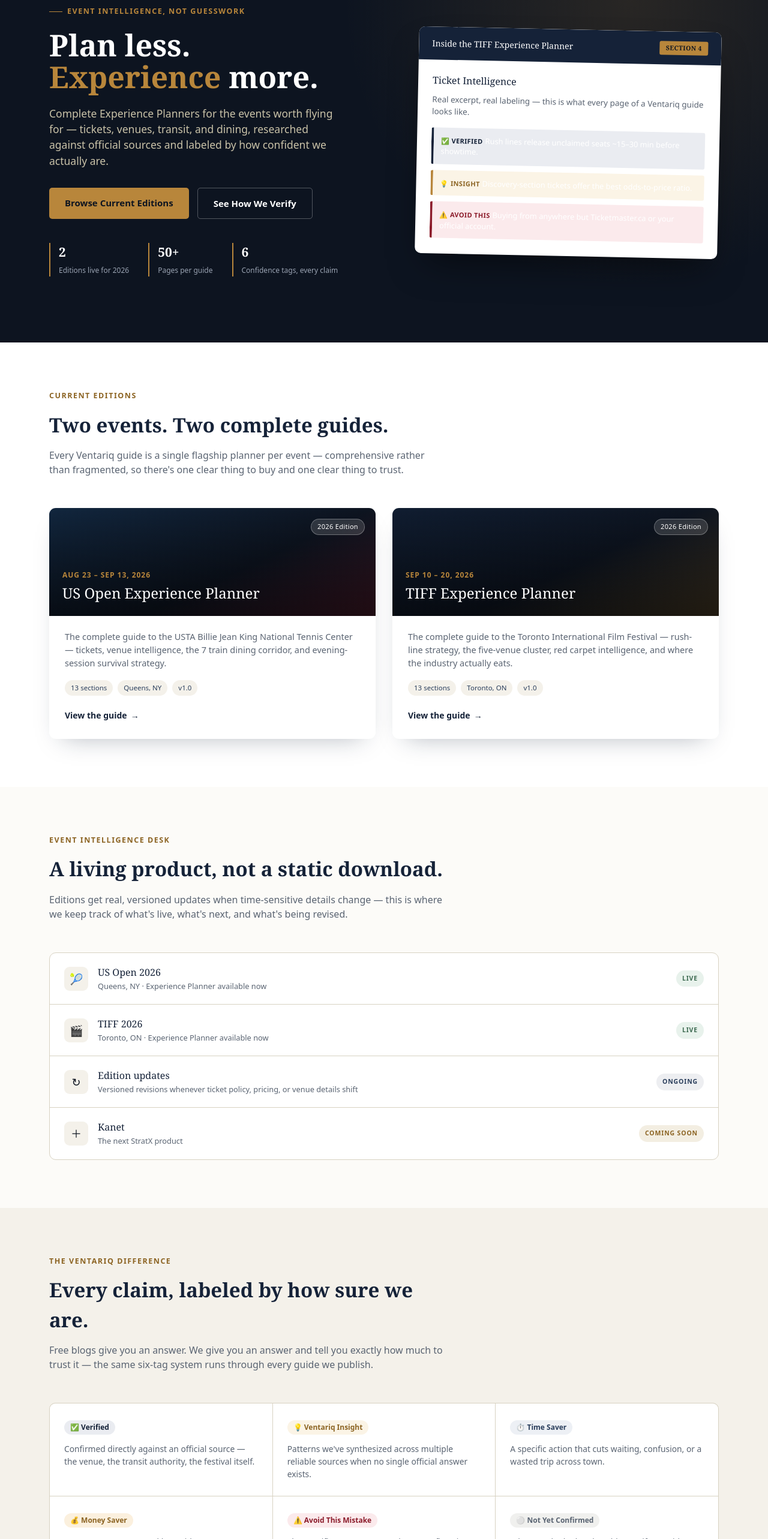
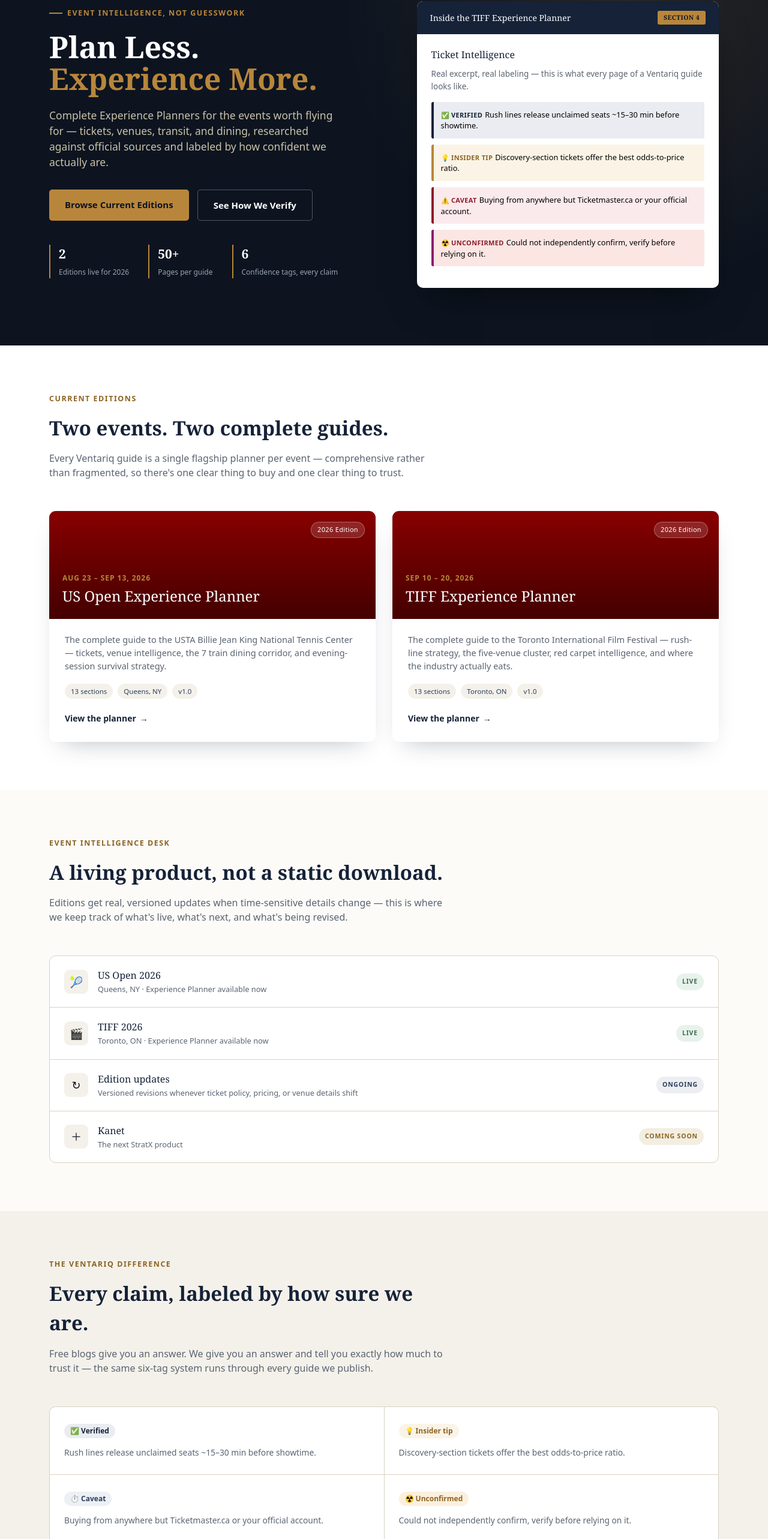
Before and after one commit to ayomikuolarewaju/ventariqplanner, a Next.js app: page / in a window 1280 px wide. Shown: the part 146-2712 px from the top of the page at 60% size. Built offline with nearby package versions, Linux system fonts and the light colour scheme.

Commit message:
correction1

```diff
--- a/app/page.tsx
+++ b/app/page.tsx
@@ -24,9 +24,9 @@ export default function Home() {
             </span>
 
             <h1 className="mb-5 font-serif text-4xl font-bold leading-[1.07] text-white md:text-[50px]">
-              Plan less.
+              Plan Less.
               <br />
-              <em className="not-italic text-[#B8863B]">Experience</em> more.
+              <em className="not-italic text-[#B8863B]">Experience More.</em>
             </h1>
 
             <p className="mb-8 max-w-[480px] text-[17.5px] text-[#C9C2A8]">
@@ -70,9 +70,6 @@ export default function Home() {
           </div>
 
           <motion.div
-            initial={{ opacity: 0, y: 20, rotate: 0 }}
-            animate={{ opacity: 1, y: 0, rotate: 1.2 }}
-            transition={{ duration: 0.6, ease: [0.22, 1, 0.36, 1] }}
             className="overflow-hidden rounded-[10px] bg-white shadow-[0_30px_60px_-20px_rgba(0,0,0,0.55)]"
           >
             <div className="flex items-center justify-between bg-[#152238] px-5.5 py-4 font-serif text-sm text-white">
@@ -90,26 +87,32 @@ export default function Home() {
                 Ventariq guide looks like.
               </p>
 
-              <div className="mb-2.5 rounded-[3px] border-l-4 border-[#152238] bg-[#EAECF1] p-3 text-[12.8px] leading-[1.45]">
+              <div className="mb-2.5 text-black rounded-[3px] border-l-4 border-[#152238] bg-[#EAECF1] p-3 text-[12.8px] leading-[1.45]">
                 <b className="mr-1 text-[11px] tracking-[0.03em] text-[#152238]">
                   ✅ VERIFIED
                 </b>
                 Rush lines release unclaimed seats ~15–30 min before
                 showtime.
               </div>
-              <div className="mb-2.5 rounded-[3px] border-l-4 border-[#B8863B] bg-[#FBF4E6] p-3 text-[12.8px] leading-[1.45]">
+              <div className="mb-2.5 text-black rounded-[3px] border-l-4 border-[#B8863B] bg-[#FBF4E6] p-3 text-[12.8px] leading-[1.45]">
                 <b className="mr-1 text-[11px] tracking-[0.03em] text-[#8C6423]">
-                  💡 INSIGHT
+                  💡 INSIDER TIP
                 </b>
                 Discovery-section tickets offer the best odds-to-price
                 ratio.
               </div>
-              <div className="rounded-[3px] border-l-4 border-[#8C1C2B] bg-[#FBEAEC] p-3 text-[12.8px] leading-[1.45]">
+              <div className="mb-2.5 text-black rounded-[3px] border-l-4 border-[#8C1C2B] bg-[#FBEAEC] p-3 text-[12.8px] leading-[1.45]">
                 <b className="mr-1 text-[11px] tracking-[0.03em] text-[#8C1C2B]">
-                  ⚠ AVOID THIS
+                  ⚠ CAVEAT
                 </b>
                 Buying from anywhere but Ticketmaster.ca or your official
                 account.
+              </div>
+              <div className="mb-2.5 text-black rounded-[3px] border-l-4 border-[#8C1C6B] bg-[#FBE6E4] p-3 text-[12.8px] leading-[1.45]">
+                <b className="mr-1 text-[11px] tracking-[0.03em] text-[#8C1C2B]">
+                  ☢️ UNCONFIRMED
+                </b>
+                Could not independently confirm, verify before relying on it.
               </div>
             </div>
           </motion.div>
@@ -224,36 +227,26 @@ export default function Home() {
             </p>
           </div>
 
-          <div className="grid gap-px overflow-hidden rounded-[10px] border border-[#D8D2C2] bg-[#D8D2C2] md:grid-cols-3">
+          <div className="grid gap-px overflow-hidden rounded-[10px] border border-[#D8D2C2] bg-[#D8D2C2] md:grid-cols-2">
             <DiffCell
               tag="✅ Verified"
               tagClass="bg-[#EAECF1] text-[#152238]"
-              text="Confirmed directly against an official source — the venue, the transit authority, the festival itself."
+              text="Rush lines release unclaimed seats ~15–30 min before showtime."
             />
             <DiffCell
-              tag="💡 Ventariq Insight"
+              tag="💡 Insider tip"
               tagClass="bg-[#FBF4E6] text-[#8C6423]"
-              text="Patterns we've synthesized across multiple reliable sources when no single official answer exists."
+              text="Discovery-section tickets offer the best odds-to-price ratio."
             />
             <DiffCell
-              tag="⏱ Time Saver"
+              tag="⏱ Caveat"
               tagClass="bg-[#EDF0F5] text-[#2A3E5C]"
-              text="A specific action that cuts waiting, confusion, or a wasted trip across town."
+              text="Buying from anywhere but Ticketmaster.ca or your official account."
             />
             <DiffCell
-              tag="💰 Money Saver"
+              tag="☢️ Unconfirmed"
               tagClass="bg-[#FBF0DE] text-[#8C6423]"
-              text="A concrete way to spend less without experiencing less."
-            />
-            <DiffCell
-              tag="⚠ Avoid This Mistake"
-              tagClass="bg-[#FBEAEC] text-[#8C1C2B]"
-              text="The specific, common error that costs first-timers real time or real money."
-            />
-            <DiffCell
-              tag="⚪ Not Yet Confirmed"
-              tagClass="bg-[#F0F0EE] text-[#5A6472]"
-              text="Where we looked and couldn't verify — said plainly, instead of guessed at."
+              text="Could not independently confirm, verify before relying on it."
             />
           </div>
         </div>
@@ -372,8 +365,8 @@ function EditionCard({
       className="group overflow-hidden rounded-[11px] bg-white shadow-[0_18px_40px_-22px_rgba(21,34,56,0.35)] transition-all hover:-translate-y-1 hover:shadow-[0_26px_50px_-20px_rgba(21,34,56,0.4)]"
     >
       <div
-        className="relative flex h-[180px] flex-col justify-end overflow-hidden p-5.5 text-white"
-        style={{ backgroundImage: gradient }}
+        className="relative flex h-[180px] flex-col justify-end overflow-hidden p-5.5 text-white bg-[#880000]"
+
       >
         <div className="absolute inset-0 bg-gradient-to-b from-transparent to-black/50" />
         <span className="absolute right-4.5 top-4.5 z-10 rounded-[20px] border border-white/30 bg-white/[0.14] px-2.5 py-1 text-[11px] tracking-[0.03em]">
@@ -399,7 +392,7 @@ function EditionCard({
           ))}
         </div>
         <span className="inline-flex items-center gap-1.5 text-sm font-bold text-[#152238]">
-          View the guide
+          View the planner
           <span className="transition-transform group-hover:translate-x-1">
             →
           </span>
--- a/components/EditionCard.tsx
+++ b/components/EditionCard.tsx
@@ -12,7 +12,7 @@ import type { EventItem } from "@/lib/events";
  */
 
 const GRADIENTS = [
-  "linear-gradient(155deg, #11263e, #0d1420 58%, #8C1C2B 165%)",
+  "linear-gradient(155deg, #11263e, #0d1420 58%, #8C1C2B 165% )",
   "linear-gradient(155deg, #101d31, #0d1420 55%, #8C6423 165%)",
 ];
 
@@ -31,11 +31,11 @@ export default function EditionCard({
       className="group overflow-hidden rounded-[11px] bg-white shadow-[0_18px_40px_-22px_rgba(21,34,56,0.35)] transition-all hover:-translate-y-1 hover:shadow-[0_26px_50px_-20px_rgba(21,34,56,0.4)]"
     >
       <div
-        className="relative flex h-[180px] flex-col justify-end overflow-hidden p-5.5 text-white"
-        style={{ backgroundImage: gradient }}
+        className="relative flex h-[180px] flex-col justify-end overflow-hidden p-5.5 text-white bg-[#880000]"
+
       >
-        <div className="absolute inset-0 bg-gradient-to-b from-transparent to-black/50" />
-        <span className="absolute right-4.5 top-4.5 z-10 rounded-[20px] border border-white/30 bg-white/[0.14] px-2.5 py-1 text-[11px] tracking-[0.03em]">
+        <div className="absolute inset-0 bg-gradient-to-b from-transparent to-black/50 " />
+        <span className="absolute right-4.5 top-4.5 z-10 rounded-[20px] bg-[#880000] border border-white/30 bg-white/[0.14] px-2.5 py-1 text-[11px] tracking-[0.03em]">
           {event.status === "upcoming" ? "2026 Edition" : "Past Edition"}
         </span>
         <div className="relative z-10 mb-1.5 text-xs font-bold uppercase tracking-[0.08em] text-[#B8863B]">
@@ -58,7 +58,7 @@ export default function EditionCard({
           </span>
         </div>
         <span className="inline-flex items-center gap-1.5 text-sm font-bold text-[#152238]">
-          View the guide
+          View the planner
           <span className="transition-transform group-hover:translate-x-1">
             →
           </span>
--- a/components/Navbar.tsx
+++ b/components/Navbar.tsx
@@ -25,7 +25,7 @@ export default function Navbar() {
               Ventariq
             </strong>
             <small className="mt-0.5 text-[10px] uppercase tracking-[0.1em] text-[#8fa0b4]">
-              A StratX Solutions Company
+              A StratX Solutions Product
             </small>
           </span>
         </Link>
@@ -48,7 +48,7 @@ export default function Navbar() {
             href="/events"
             className="rounded-[5px] bg-[#B8863B] px-4.5 py-2.5 text-[13.5px] font-bold text-[#0D1420] transition-colors hover:bg-[#c99a4d]"
           >
-            Get a Guide
+            Get a Planner
           </Link>
         </div>
 
```
Also changed, not shown: app/not-found.tsx (+16 -47 lines).
